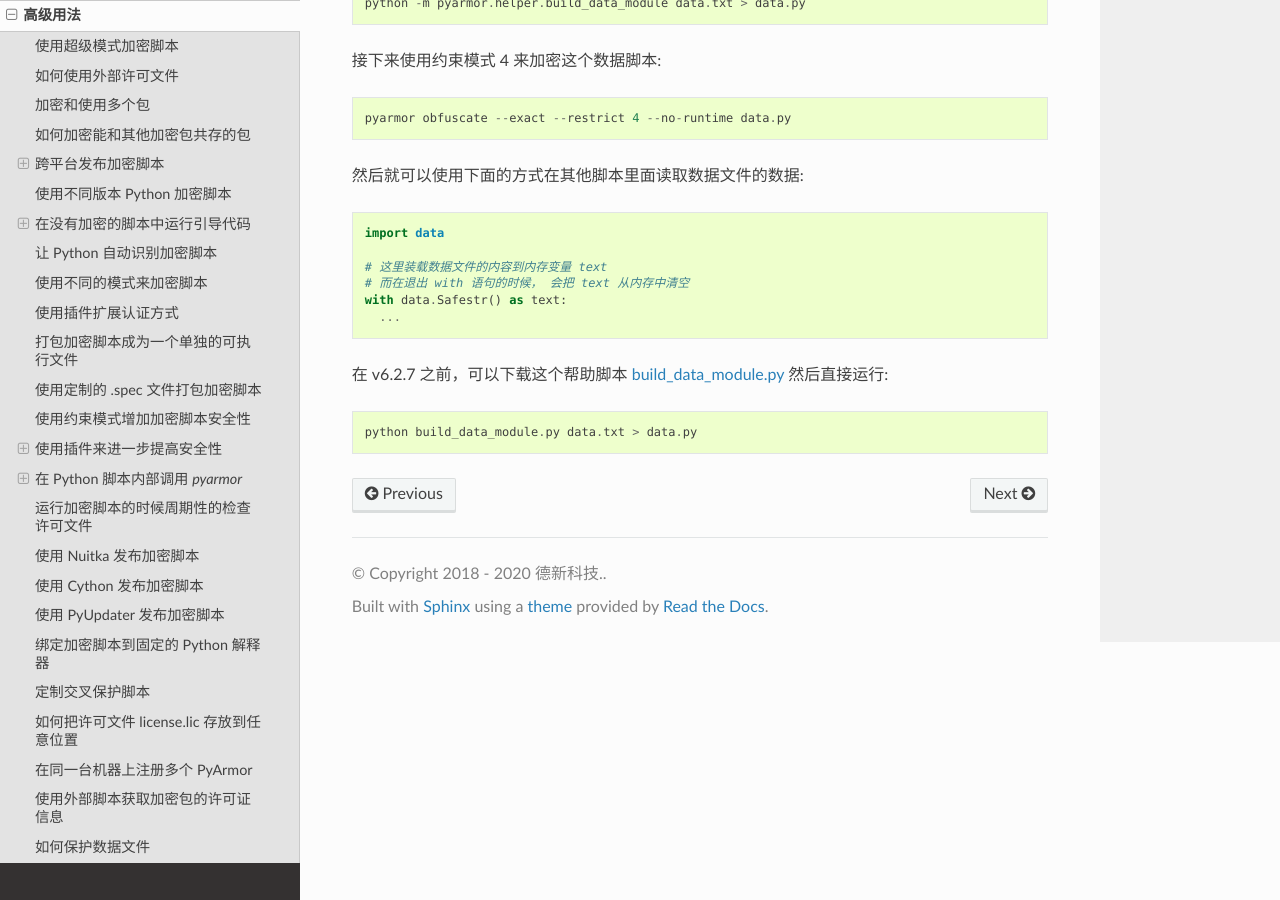
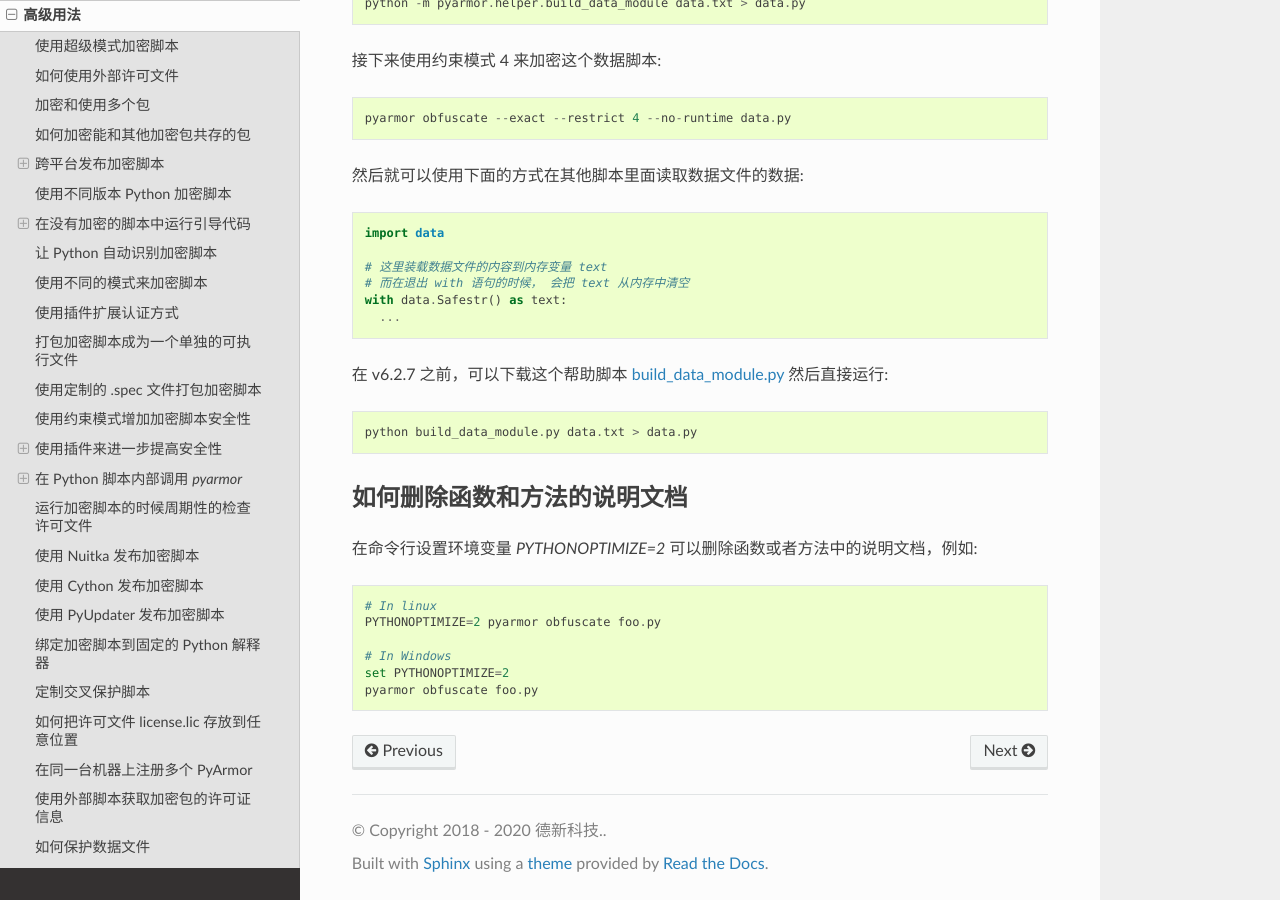
Before and after one commit to dashingsoft/pyarmor-docs-zh, a Sphinx documentation site: the page built from docs/advanced.rst, in a window 1280 px wide and 900 px high, scrolled down 26296 px. Built offline with Sphinx 7.4.7 and the Read the Docs theme 2.0.0, drawn with Linux system fonts in a browser that asks for light colours.

Commit message:
Document how to remove docstrings

```diff
--- a/docs/advanced.rst
+++ b/docs/advanced.rst
@@ -1253,4 +1253,18 @@ PyArmor 不会加密数据文件，但是可以把数据文件使用脚本文件
 
     python build_data_module.py data.txt > data.py
 
+.. _how to remove docstrings:
+
+如何删除函数和方法的说明文档
+------------------------
+
+在命令行设置环境变量 `PYTHONOPTIMIZE=2` 可以删除函数或者方法中的说明文档，例如::
+
+    # In linux
+    PYTHONOPTIMIZE=2 pyarmor obfuscate foo.py
+
+    # In Windows
+    set PYTHONOPTIMIZE=2
+    pyarmor obfuscate foo.py
+
 .. include:: _common_definitions.txt
```
